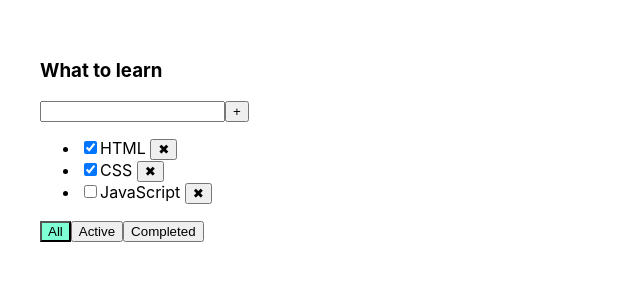
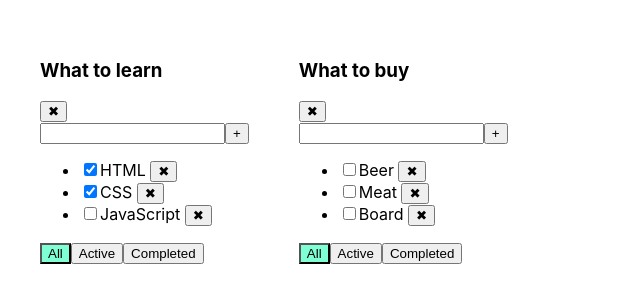
Before and after one commit to Rustam-Ulaevich/Todo_together, a React (Create React App) app: page / in a window 1280 px wide. Shown: the top 302 px of the page, without its empty margins (0-640 px from the left). Built offline with nearby package versions, Linux system fonts and the light colour scheme.

Commit message:
The 5th lesson has been completed

```diff
--- a/src/App.tsx
+++ b/src/App.tsx
@@ -5,57 +5,102 @@ import {v1} from "uuid";
 
 export type FilterValueType = 'All' | 'Active' | 'Completed'
 
+type TodolistsType = {
+    id: string
+    title: string
+    filter: FilterValueType
+}
+
+type TasksType = {
+    [key: string]: Array<TasksType>
+}
+
 const App = () => {
 
-    let [tasks, setTasks] = useState([
+    let todolistId1 = v1();
+    let todolistId2 = v1();
+
+    let [todolists, setTodollists] = useState<Array<TodolistsType>>([
+        {id: todolistId1, title: 'What to learn', filter: 'All'},
+        {id: todolistId2, title: 'What to buy', filter: 'All'}
+    ])
+
+    let [tasks, setTasks] = useState({
+        [todolistId1]: [
             {id: v1(), title: 'HTML', isDone: true},
             {id: v1(), title: 'CSS', isDone: true},
             {id: v1(), title: 'JavaScript', isDone: false},
+        ],
+        [todolistId2]: [
+            {id: v1(), title: 'Beer', isDone: false},
+            {id: v1(), title: 'Meat', isDone: false},
+            {id: v1(), title: 'Board', isDone: false},
         ]
-    )
-    let [filter, setFilter] = useState<FilterValueType>("All")
+    })
 
-    const removeTask = (idTask: string) => {
-        let resultsTasks = tasks.filter(
-            t => t.id != idTask
-        )
-        setTasks(resultsTasks)
+    const removeTodolist = (idTodolist: string) => {
+        todolists = todolists.filter( tl => tl.id !== idTodolist)
+        setTodollists([...todolists])
+        delete tasks[idTodolist]
+        setTasks({...tasks})
     }
-    const changeFilter = (value: FilterValueType) => {
-        setFilter(value)
+
+    const removeTask = (idTask: string, idTodolist: string) => {
+        let todolistTasks = tasks[idTodolist]
+        tasks[idTodolist] = todolistTasks.filter(t => t.id != idTask)
+        setTasks({...tasks})
     }
-    const addTask = (newTaskTitle: string) => {
+    const changeFilter = (value: FilterValueType, idTodolist: string) => {
+        let todolist = todolists.find( tl => tl.id === idTodolist)
+        if(todolist){
+            todolist.filter = value
+            setTodollists([...todolists])
+        }
+    }
+    const addTask = (newTaskTitle: string, idTodolist: string) => {
         let newTask = {id: v1(), title: newTaskTitle, isDone: false}
-        setTasks([newTask, ...tasks])
+        tasks[idTodolist] = [newTask, ...tasks[idTodolist]]
+        setTodollists([...todolists])
     }
-    const onChangeTaskStatus = (idTask: string, value: boolean) => {
-        let resultTask = tasks.find( t => t.id === idTask)
+    const onChangeTaskStatus = (idTask: string, value: boolean, idTodolist: string) => {
+        //let todolist = todolists.find( tl => tl.id === idTodolist)
+        let resultTask = tasks[idTodolist].find( t => t.id === idTask)
         if(resultTask){
             resultTask.isDone = value
-            setTasks([...tasks])
+            setTodollists([...todolists])
         }
 
     }
 
-    let tasksForTodolist = tasks
+    return <div className='App'>
+        {todolists.map( tl => {
+            let tasksForTodolist = tasks[tl.id]
 
-    if( filter === "Active"){
-        tasksForTodolist = tasks.filter(t => !t.isDone)
+            if( tl.filter === "Active"){
+                tasksForTodolist = tasksForTodolist.filter(t => !t.isDone)
             }
-    if( filter === "Completed"){
-        tasksForTodolist = tasks.filter(t => t.isDone)
+            if( tl.filter === "Completed"){
+                tasksForTodolist = tasksForTodolist.filter(t => t.isDone)
             }
 
-    return <div className='App'>
-        <Todolist title = {'What to learn'}
+            return (
+                <Todolist key={tl.id}
+                          id={tl.id}
+                          title = {tl.title}
                           tasks = {tasksForTodolist}
                           removeTasks = {removeTask}
                           changeFilter = {changeFilter}
                           addTask = {addTask}
                           onChangeTaskStatus = {onChangeTaskStatus}
-                  filter={filter}
-        />
+                          filter={tl.filter}
+                          removeTodolist={removeTodolist}/>
+            )
+        })
+        }
+
     </div>
+
+
 }
 
 export default App
--- a/src/Todolist.tsx
+++ b/src/Todolist.tsx
@@ -1,20 +1,22 @@
 import {FilterValueType} from "./App";
 import {ChangeEvent, KeyboardEvent, useState} from "react";
 
-type TaskType = {
+export type TaskType = {
     id: string
     title: string
     isDone: boolean
 }
 
 type PropsType = {
+    id: string
     title: string
     tasks: Array<TaskType>
-    removeTasks: (id: string)=>void
-    changeFilter: (value: FilterValueType) => void
-    addTask: (newTaskTitle: string) => void
-    onChangeTaskStatus: (id: string, checked: boolean) => void
+    removeTasks: (idTask: string, idTodolist: string)=>void
+    changeFilter: (value: FilterValueType, idTodolist: string) => void
+    addTask: (newTaskTitle: string, idTodolist: string) => void
+    onChangeTaskStatus: (id: string, checked: boolean, idTodolist: string) => void
     filter: FilterValueType
+    removeTodolist: (idTodolist: string)=>void
 }
 
 export const Todolist = (props: PropsType) => {
@@ -22,10 +24,10 @@ export const Todolist = (props: PropsType) => {
     let [newTaskTitle, setNewTaskTitle] = useState('')
     let [error, setError] = useState<string | null>(null)
 
-
+    const onClickDeleteTodolist = () => {props.removeTodolist(props.id)}
     const onClickAddTask = () => {
         if(newTaskTitle.trim() !== ''){
-            props.addTask(newTaskTitle.trim());
+            props.addTask(newTaskTitle.trim(), props.id);
             setNewTaskTitle('')
         }else{setError('Title is required')}
 
@@ -38,15 +40,13 @@ export const Todolist = (props: PropsType) => {
         setError(null)
         if(e.key === 'Enter'){onClickAddTask()}
     }
-    const onAllClickHandler = () => {
-        props.changeFilter("All");
-
-    }
-    const onActiveClickHandler = () => {props.changeFilter("Active")}
-    const onCompletedClickHandler = () => {props.changeFilter("Completed")}
+    const onAllClickHandler = () => {props.changeFilter("All", props.id);}
+    const onActiveClickHandler = () => {props.changeFilter("Active", props.id)}
+    const onCompletedClickHandler = () => {props.changeFilter("Completed", props.id)}
 
     return <div>
         <h3>{props.title}</h3>
+        <button onClick={onClickDeleteTodolist}> ✖</button>
         <div>
             <input className={ error ? 'error' : ''}
                    value={newTaskTitle}
@@ -61,10 +61,10 @@ export const Todolist = (props: PropsType) => {
                 {props.tasks.map( (t) => {
 
                     const onClickButton = () => {
-                        props.removeTasks(t.id)
+                        props.removeTasks(t.id, props.id)
                     }
                     const onClickInput = (e: ChangeEvent<HTMLInputElement>) => {
-                        props.onChangeTaskStatus(t.id, e.currentTarget.checked)
+                        props.onChangeTaskStatus(t.id, e.currentTarget.checked, props.id)
                     }
 
                     return (
```
Lines whose indentation alone changed are shown as unchanged.
